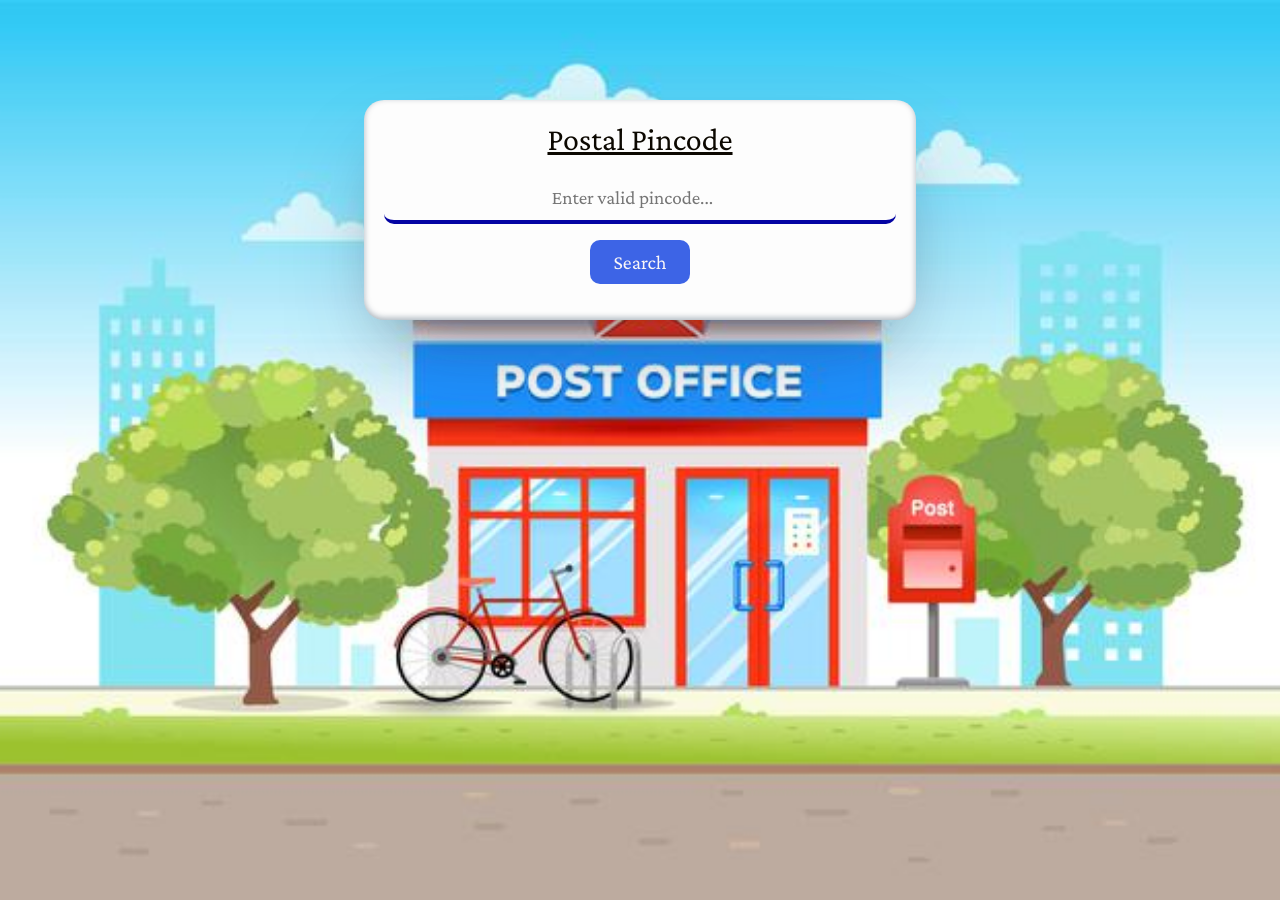
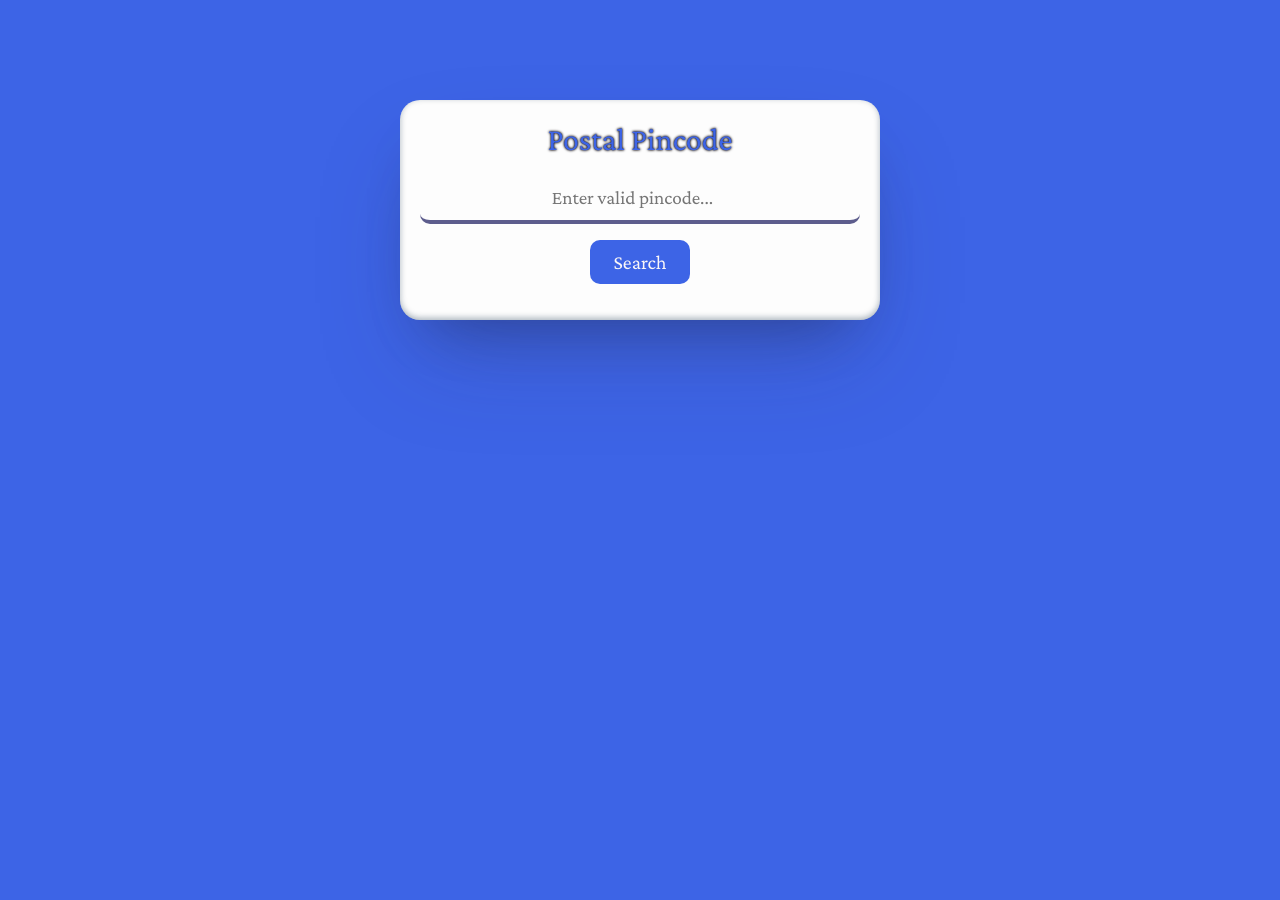
Before and after one commit to Megha183/Postal_pincode, a plain HTML site: page index.html in a window 1280 px wide. Drawn offline with nearby package versions, Linux system fonts and the light colour scheme.

Commit message:
background change

```diff
--- a/index.html
+++ b/index.html
@@ -15,7 +15,7 @@
 <body>
     <div class="container app-main">
         <div class="searchInputBox">
-        <h2 class="text-center "><u> Postal Pincode</u></h2>
+        <h2 class="text-center  ">Postal Pincode</h2>
        <div>
             <input type="number"class="text-box mt-2"id="pincode"placeholder="Enter valid pincode...">
             <button class="btn  mt-3 mb-3"type="submit" onclick="search()">Search</button>
@@ -40,8 +40,9 @@ function search(){
      State=details[0].PostOffice[0].State
      Country=details[0].PostOffice[0].Country
 
-     result.innerHTML=` <div class="content">
-                <p><strong>Post Name</strong> :${name}</p></li>
+     result.innerHTML=` <hr>
+      <div class="content">
+                <p><strong>Post Office Name</strong> :${name}</p></li>
              </div>
              <div class="content">
                 <p><strong>Branch Type</strong> :${branchtype}</p>
--- a/style.css
+++ b/style.css
@@ -10,27 +10,28 @@ body {
    /* background-color: #3d64e6; */
     height: 100vh;
     overflow: hidden;
-    background-image: url(./images/postoffice.jpg);
-    background-size: cover;
-    /* background-color: #3d64e6; */
+    background-color: #3d64e6;
     font-family: Arial, Helvetica, sans-serif;
     background-size: cover;
     /* font-family: 'Itim', cursive; */
     /* font-family: 'Old Standard TT', serif; */
     font-family: 'Crimson Pro', serif;
 }
+h2{
+    color: #3d64e6;
+    text-shadow: 0 0 3px #130a0d, 0 0 2px #090b0f;
+
+}
 .app-main {
 
-    width: 69vh;
+    width: 60vh;
     margin: 100px auto;
-    /* background-color: white; */
+
     padding: 20px;
     text-align: center;
     border-radius: 20px;
-    /* background-image: linear-gradient( 109.6deg, rgba(156,252,248,1) 11.2%, rgba(110,123,251,1) 91.1% ); */
 background-color: #fdfdfd;;
 color: rgb(12, 8, 1);
-/* box-shadow: rgba(0, 0, 0, 0.3) 0px 19px 38px, rgba(0, 0, 0, 0.22) 0px 15px 12px; */
 box-shadow: rgba(50, 50, 93, 0.25) 0px 50px 100px -20px, rgba(0, 0, 0, 0.3) 0px 30px 60px -30px, rgba(10, 37, 64, 0.35) 0px -2px 6px 0px inset;
 
 }
@@ -46,7 +47,7 @@ input {
     outline: none;
     padding: 0 10px;
     text-align: center;
-    border-bottom: 4px solid #0404a3;
+    border-bottom: 4px solid #5d5d8d;
     border-radius: 10px;
 }
 .btn{
@@ -72,11 +73,10 @@ font-size:21px;
 
     border-radius: 10px;
 }
-@media (max-width:700px){
+@media (max-width:400px){
     #result{
 
         font-size:19px;
+         }
 
-
-        }
 }
```
